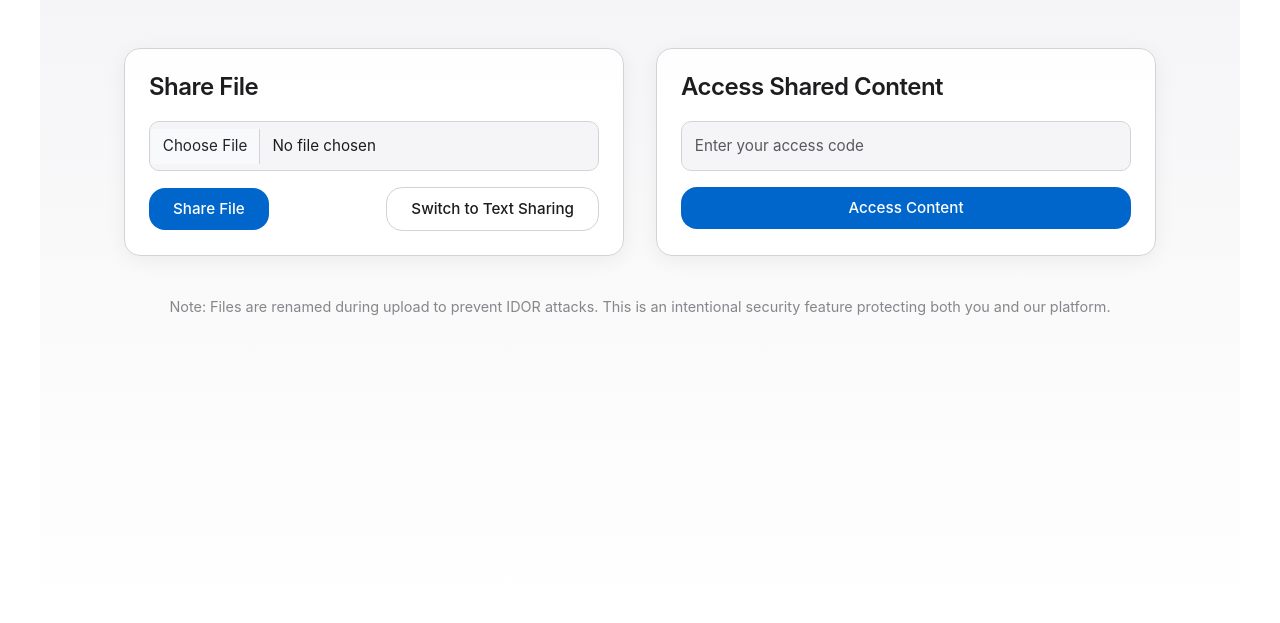
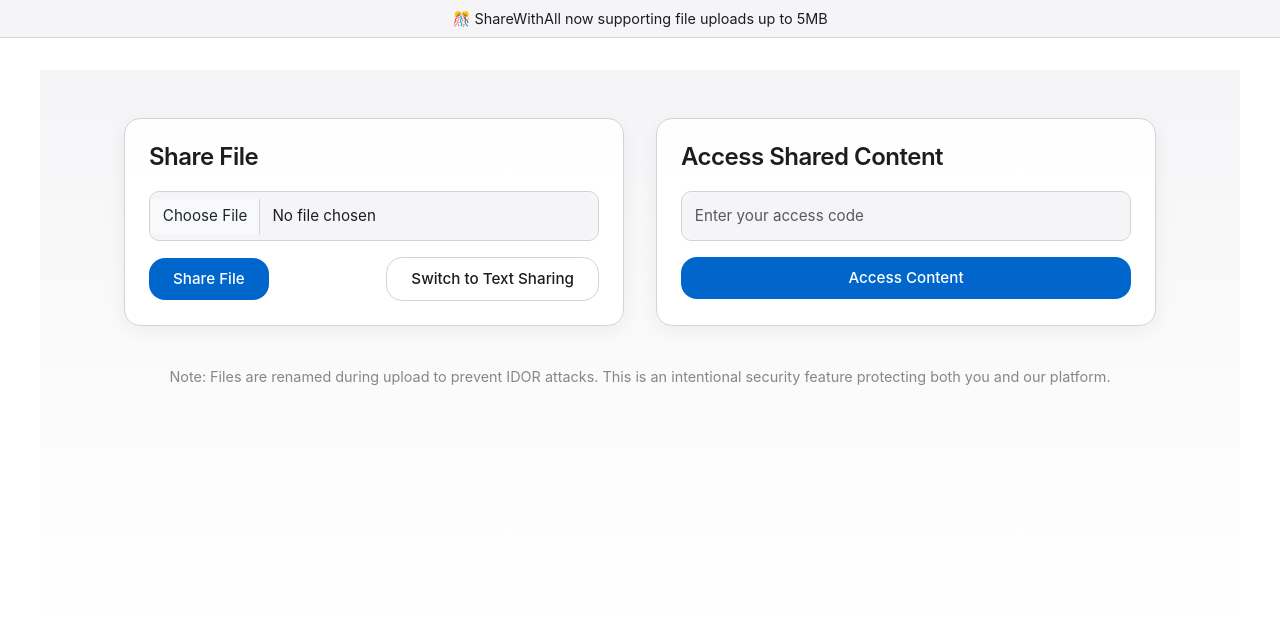
Before and after one commit to NorzOman/sharewithall, a Flask app: page /share-file in a window 1280 px wide. Shown: the part 62-685 px from the top of the page. Run offline with Flask 3, Linux system fonts and the light colour scheme; some libraries are stand-ins or nearby versions.

Commit message:
ui added

```diff
--- a/templates/share-file.html
+++ b/templates/share-file.html
@@ -42,6 +42,21 @@
             </div>
         </div>
     </nav>
+
+    <div class="feature-banner" style="
+        background-color: #F5F5F7;
+        border-bottom: 1px solid var(--border-color);
+        padding: 8px 0;
+        text-align: center;
+        font-size: 0.9rem;
+        color: var(--text-color);
+        margin-bottom: 2rem;">
+        <div class="container">
+            <span style="display: inline-flex; align-items: center; gap: 6px;">
+                🎊 ShareWithAll now supporting file uploads up to 5MB
+            </span>
+        </div>
+    </div>
 
     <main class="container main-content">
         <div class="share-forms-container">
@@ -154,7 +169,9 @@
             const file = fileInput.files[0];
 
             // Check file size
-            const MAX_FILE_SIZE = 6 * 1024 * 1024; // 3MB in bytes
+            const MAX_REGULAR_SIZE = 2.5 * 1024 * 1024; // 2.5MB
+            const MAX_FILE_SIZE = 5 * 1024 * 1024;      // 5MB
+
             if (file.size > MAX_FILE_SIZE) {
                 clearInterval(countdownInterval);
                 uploadStatus.innerHTML = `
@@ -165,6 +182,25 @@
                     </div>`;
                 submitButton.disabled = false;
                 return;
+            }
+
+            // Show beta warning for large files
+            if (file.size > MAX_REGULAR_SIZE) {
+                uploadStatus.innerHTML = `
+                    <div class="share-form" style="background: #FFF7E6; border: 1px solid #FFB800;">
+                        <div style="text-align: left;">
+                            <p style="color: #995500; margin: 0 0 8px 0; font-weight: 500; font-size: 0.95rem;">
+                                ⚠️ Beta Phase: Large File Upload
+                            </p>
+                            <p style="color: #995500; margin: 0; font-size: 0.85rem;">
+                                Files larger than 2.5MB are in beta testing. Upload might take longer and could occasionally fail.
+                                Please try again if upload fails.
+                            </p>
+                        </div>
+                    </div>`;
+
+                // Wait 2 seconds before starting upload
+                await new Promise(resolve => setTimeout(resolve, 2000));
             }
 
             try {
@@ -181,7 +217,7 @@
                     uploadStatus.innerHTML = `
                         <div class="share-form" style="background: #FFF2F2; border: 1px solid #FF4444;">
                             <p style="color: #FF4444; margin: 0; font-weight: 500; font-size: 0.95rem;">
-                                ${data.error}
+                                Something failed. <a href="/fixes" style="color: #FF4444; text-decoration: underline;">Check fixes</a>
                             </p>
                         </div>`;
                 } else {
@@ -205,7 +241,7 @@
                 uploadStatus.innerHTML = `
                     <div class="share-form" style="background: #FFF2F2; border: 1px solid #FF4444;">
                         <p style="color: #FF4444; margin: 0; font-weight: 500; font-size: 0.95rem;">
-                            ${error.message || 'An error occurred during upload.'}
+                            Something failed. <a href="/fixes" style="color: #FF4444; text-decoration: underline;">Check fixes</a>
                         </p>
                     </div>`;
             } finally {
```
